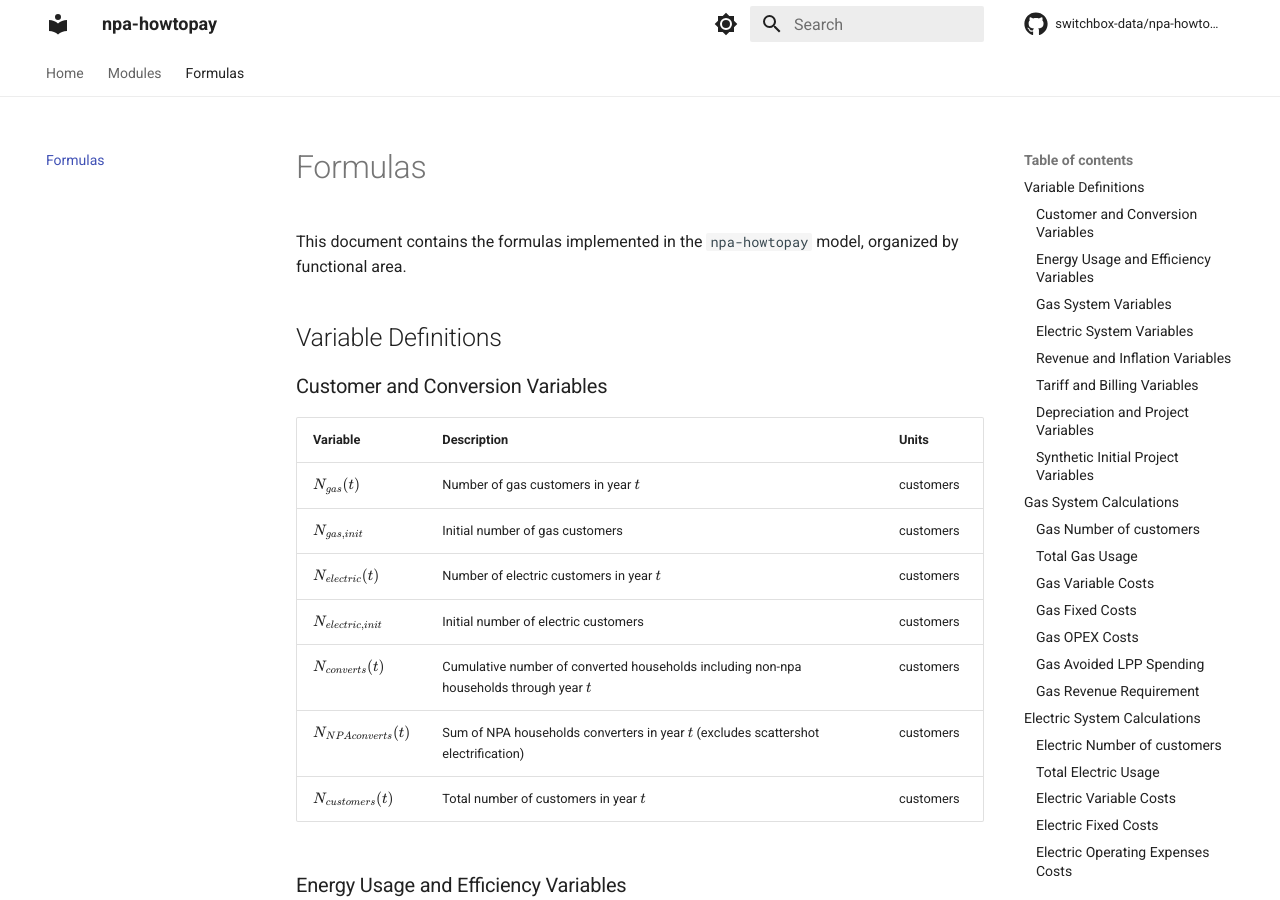
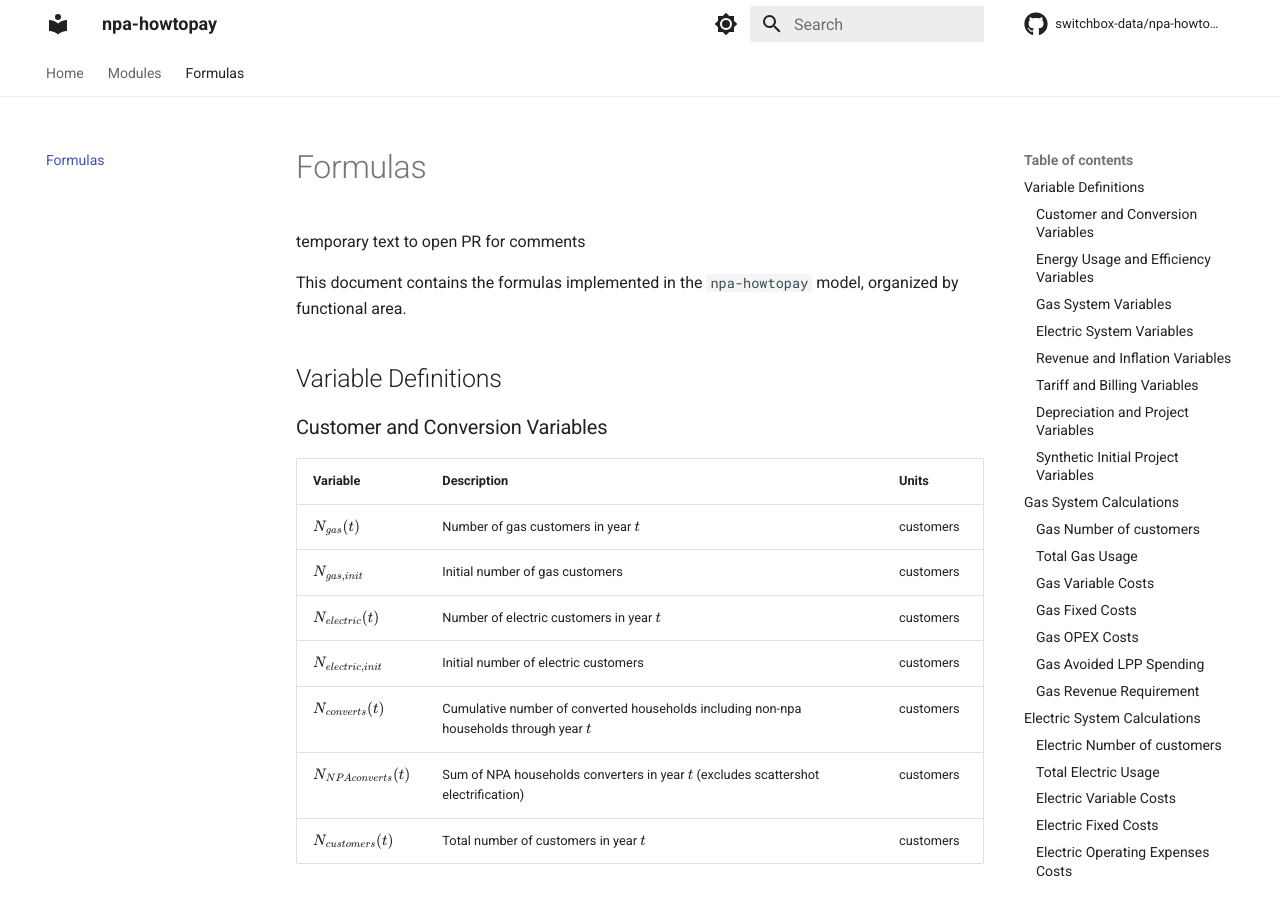
Before and after one commit to switchbox-data/npa-howtopay, an MkDocs documentation site: the page built from docs/formulas.md, in a window 1280 px wide and 900 px high. Built offline with MkDocs 1.6.1 and Material for MkDocs 9.7.7, drawn with Linux system fonts in a browser that asks for light colours; comment, search, counter and statistics services are not loaded.

Commit message:
make a change so we can have PR for comments

```diff
--- a/docs/formulas.md
+++ b/docs/formulas.md
@@ -32,6 +32,7 @@ labels:
 title: Formulas - NPA How to Pay Model
 toc-title: Table of contents
 ---
+temporary text to open PR for comments
 
 This document contains the  formulas implemented in the
 `npa-howtopay` model, organized by functional area.
```
